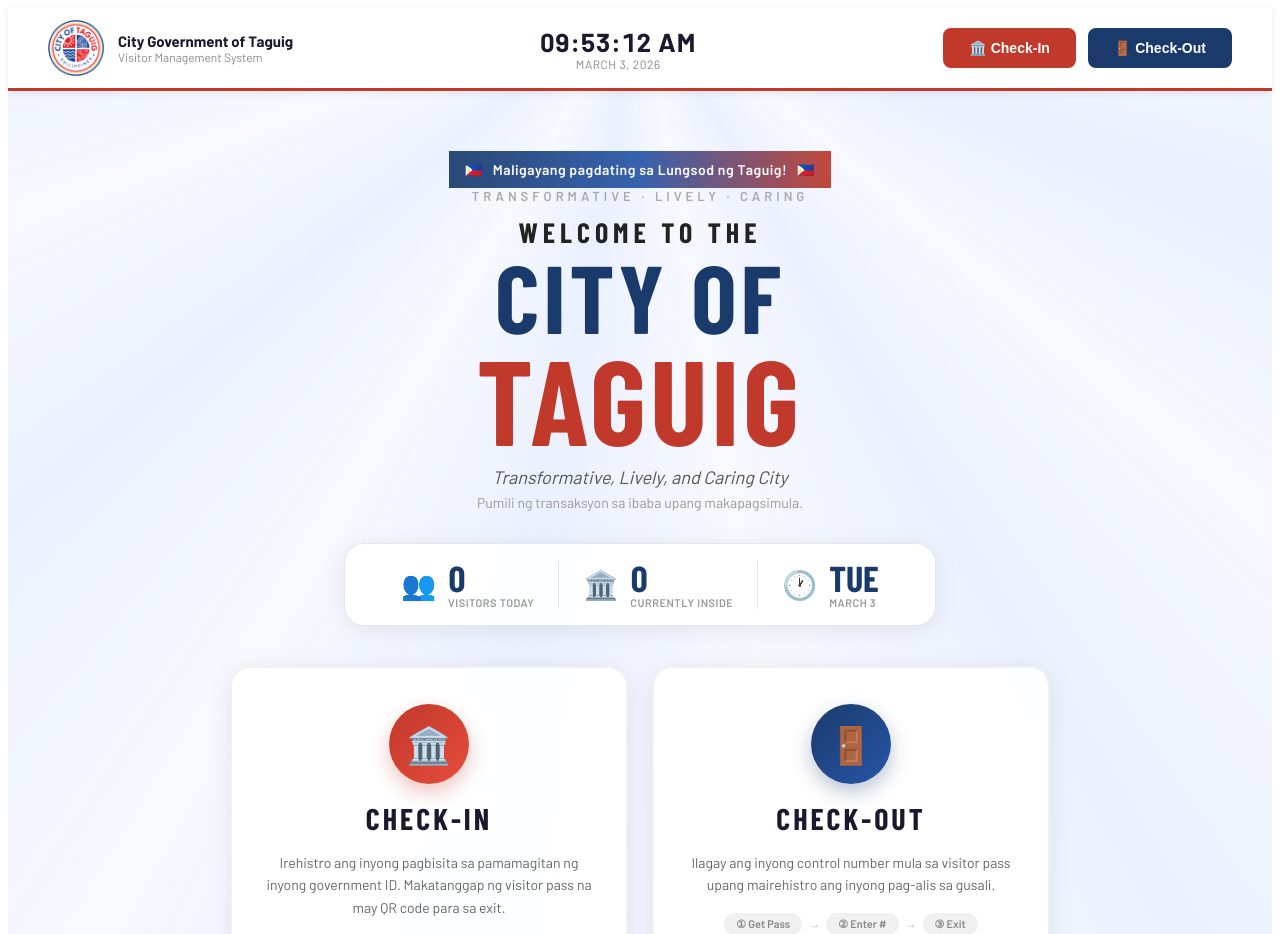
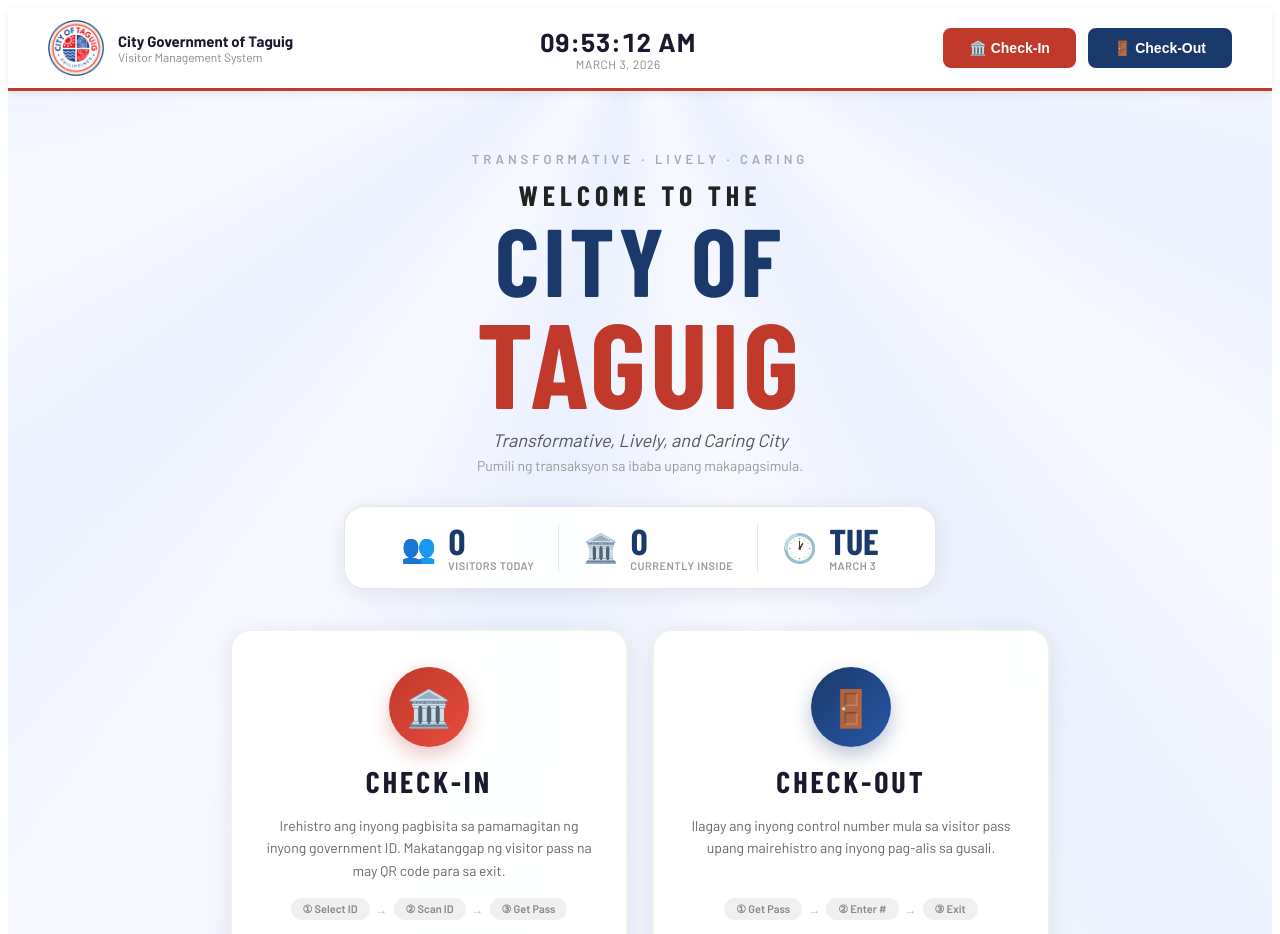
Before and after one commit to relente-patriciajoy/Taguig-Kiosk-System, an Angular app in the folder frontend/: page / in a window 1280 px wide. Shown: the top 934 px of the page. Built offline with nearby package versions, Linux system fonts and the light colour scheme; no server answers; a web font is replaced by a local one.

Commit message:
fix: align card steps and buttons, remove banner

```diff
--- a/frontend/src/app/landing/landing.css
+++ b/frontend/src/app/landing/landing.css
@@ -108,30 +108,6 @@
 .btn-checkout {
   background: #1a3a6b;
   color: white;
-}
-
-/* ── Filipino Banner ── */
-.filipino-banner {
-  background: linear-gradient(90deg, #1a3a6b, #2756a8, #c0392b);
-  color: white;
-  text-align: center;
-  padding: 10px 16px;
-  font-size: 14px;
-  font-weight: 600;
-  letter-spacing: 0.5px;
-  animation: shimmer 4s ease-in-out infinite;
-}
-
-@keyframes shimmer {
-
-  0%,
-  100% {
-    opacity: 1;
-  }
-
-  50% {
-    opacity: 0.85;
-  }
 }
 
 /* ── Main Content ── */
@@ -307,6 +283,12 @@
   transition: transform 0.3s cubic-bezier(.34, 1.56, .64, 1), box-shadow 0.3s, border-color 0.3s;
   position: relative;
   overflow: hidden;
+  /* Equal height — push steps and button to bottom */
+  justify-content: flex-start;
+}
+
+.card-desc {
+  flex: 1;
 }
 
 /* Shine sweep on hover */
@@ -375,6 +357,7 @@
   font-size: 14px;
   color: #666;
   line-height: 1.6;
+  flex: 1;
 }
 
 .card-steps {
--- a/frontend/src/app/landing/landing.html
+++ b/frontend/src/app/landing/landing.html
@@ -24,11 +24,6 @@
 
   <!-- Main Content -->
   <main class="main-content">
-
-    <!-- Filipino Welcome Banner -->
-    <div class="filipino-banner">
-      <span class="filipino-text">🇵🇭 &nbsp; Maligayang pagdating sa Lungsod ng Taguig! &nbsp; 🇵🇭</span>
-    </div>
 
     <!-- Hero Text -->
     <div class="hero-text">
```
